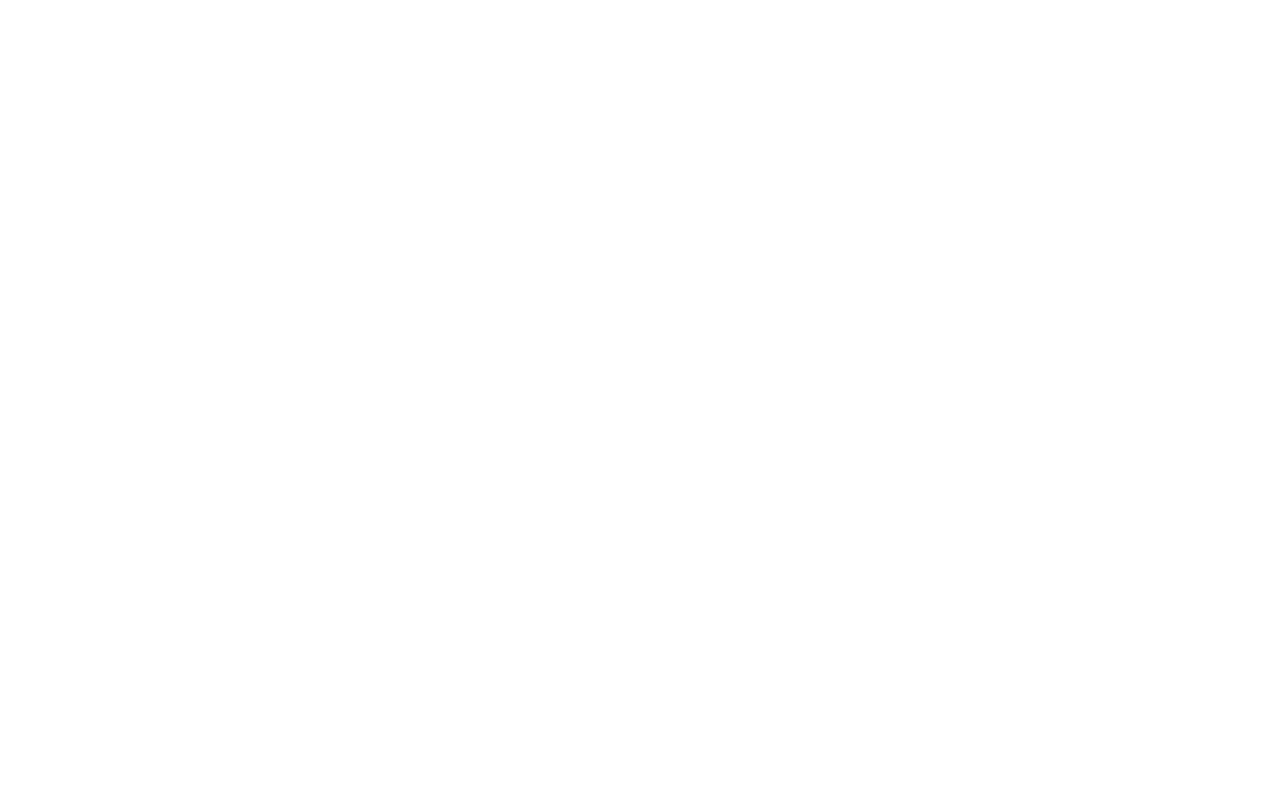
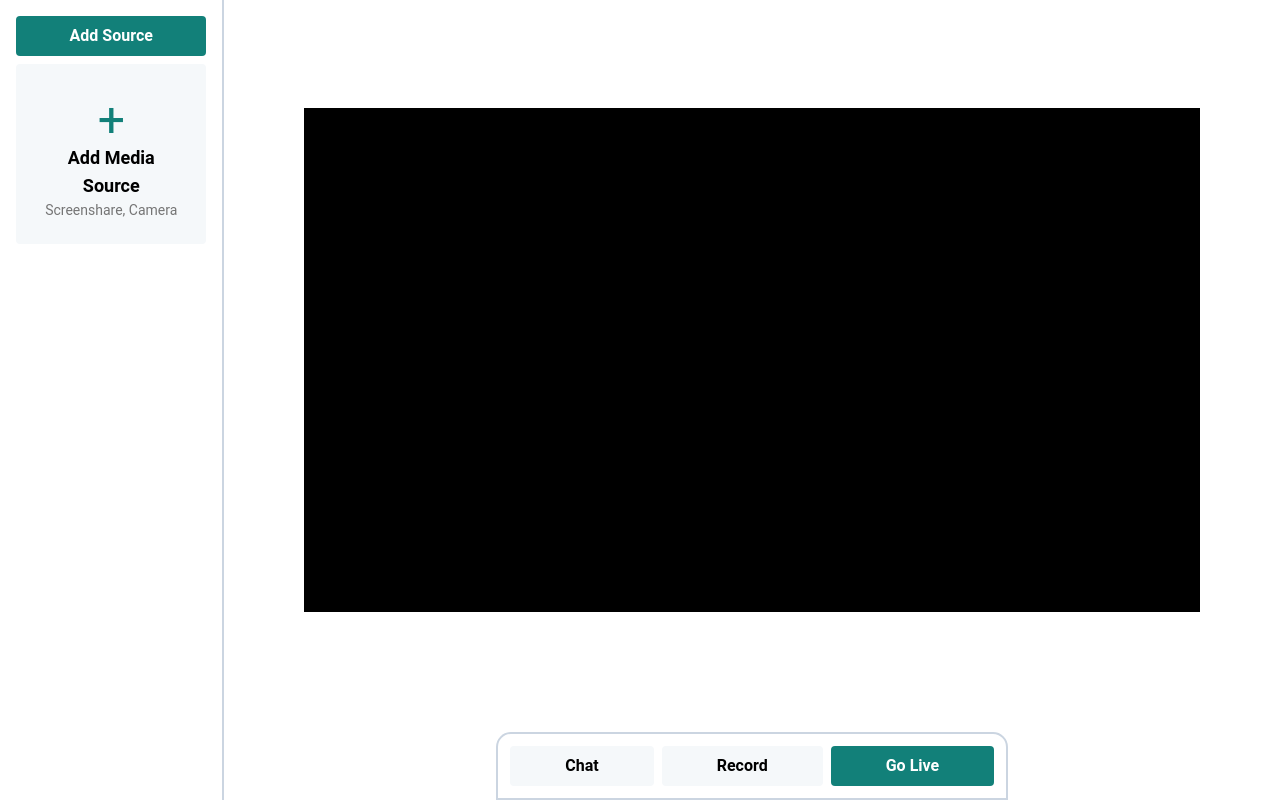
Before and after one commit to lynnmugambi/live-stream-app, a Vue app: page / in a window 1280 px wide. Built offline with nearby package versions, Linux system fonts and the light colour scheme; the HTML template or start-up script is replaced by a standard one.

Commit message:
added components

```diff
--- a/src/App.vue
+++ b/src/App.vue
@@ -1,26 +1,26 @@
 <template>
   <div id="app">
-
+    <SideBar></SideBar>
+    <StreamCanvas></StreamCanvas>
   </div>
 </template>
 
 <script>
-
+import SideBar from "./components/SideBar.vue";
+import StreamCanvas from "./components/StreamCanvas.vue";
 export default {
-  name: 'App',
+  name: "App",
   components: {
-
-  }
-}
+    SideBar,
+    StreamCanvas,
+  },
+};
 </script>
 
 <style lang="scss">
 #app {
-  font-family: Avenir, Helvetica, Arial, sans-serif;
-  -webkit-font-smoothing: antialiased;
-  -moz-osx-font-smoothing: grayscale;
-  text-align: center;
-  color: #2c3e50;
-  margin-top: 60px;
+  @apply flex flex-row;
+  width: 100%;
+  height: 100vh;
 }
 </style>
--- /dev/null
+++ b/src/components/ActionPanel.vue
@@ -0,0 +1,27 @@
+<template>
+  <div class="action-panel">
+    <ButtonComponent text="Chat"></ButtonComponent>
+    <ButtonComponent text="Record"></ButtonComponent>
+    <ButtonComponent text="Go Live" btnState="active"></ButtonComponent>
+  </div>
+</template>
+
+<script>
+import ButtonComponent from "./ButtonComponent.vue";
+export default {
+  components: { ButtonComponent },
+};
+</script>
+
+<style lang="scss" scoped>
+.action-panel {
+  @apply inline-flex p-3 gap-2 border-slate-300 border-solid border-2 absolute bottom-0;
+  border-top-right-radius: 15px;
+  border-top-left-radius: 15px;
+  width: 40%;
+
+  .button {
+    @apply grow;
+  }
+}
+</style>
--- /dev/null
+++ b/src/components/ButtonComponent.vue
@@ -0,0 +1,47 @@
+<template>
+  <div class="button" :class="getClass" @click="emitClick">{{ text }}</div>
+</template>
+
+<script>
+export default {
+  name: "ButtonComponent",
+  props: {
+    text: {
+      type: String,
+      default: "Add Text",
+      required: true,
+    },
+    btnState: {
+      type: String,
+    },
+  },
+  computed: {
+    getClass() {
+      return this.btnState ? `button-${this.btnState}` : "";
+    },
+  },
+  methods: {
+    emitClick() {
+      this.$emit("btnClicked");
+    },
+  },
+};
+</script>
+
+<style lang="scss" scoped>
+.button {
+  @apply py-2 px-4 rounded text-black flex justify-center items-center;
+  font-weight: 700;
+  background-color: var(--lightGreyBtn);
+
+  &-active {
+    @apply text-white;
+    background-color: var(--darkTeal);
+  }
+
+  &-hide {
+    @apply bg-white;
+    color: var(--redText);
+  }
+}
+</style>
--- /dev/null
+++ b/src/components/ModalComponent.vue
@@ -0,0 +1,12 @@
+<template>
+  <div></div>
+</template>
+
+<script>
+export default {
+  name: "ModalComponent",
+};
+</script>
+
+<style>
+</style>
--- /dev/null
+++ b/src/components/SideBar.vue
@@ -0,0 +1,65 @@
+<template>
+  <div class="side-bar">
+    <div class="content">
+      <ButtonComponent
+        text="Add Source"
+        btnState="active"
+        @btnClicked="openModal"
+      ></ButtonComponent>
+      <div v-if="!hasSource" class="source-placeholder">
+        <span class="plus"> + </span>
+        <span class="text-black text-lg font-bold">Add Media Source</span>
+        <span class="text-small">Screenshare, Camera</span>
+      </div>
+    </div>
+  </div>
+</template>
+
+<script>
+import ButtonComponent from "./ButtonComponent.vue";
+
+export default {
+  name: "SideBar",
+  components: { ButtonComponent },
+  data() {
+    return {
+      sourceList: [],
+    };
+  },
+  computed: {
+    hasSource() {
+      return this.sourceList.length > 1;
+    },
+  },
+  methods: {
+    openModal() {
+      console.log("modal opened");
+    },
+  },
+};
+</script>
+
+<style lang="scss" scoped>
+.side-bar {
+  @apply flex flex-col h-full border-r-slate-300 border-solid border-r-2 w-1/4;
+  min-width: 200px;
+
+  .content {
+    @apply p-4 w-full h-full inline-flex gap-2 flex-col;
+
+    .source-placeholder {
+      @apply flex flex-col justify-center items-center p-6 rounded text-center;
+      background-color: var(--lightGreyBtn);
+
+      .plus {
+        @apply text-5xl pt-2;
+        color: var(--darkTeal);
+      }
+      .text-small {
+        @apply text-sm;
+        color: var(--greyText);
+      }
+    }
+  }
+}
+</style>
--- /dev/null
+++ b/src/components/StreamCanvas.vue
@@ -0,0 +1,27 @@
+<template>
+  <div class="stream-canvas">
+    <div class="container"></div>
+    <ActionPanel></ActionPanel>
+  </div>
+</template>
+
+<script>
+import ActionPanel from "./ActionPanel.vue";
+export default {
+  name: "StreamCanvas",
+  components: { ActionPanel },
+};
+</script>
+
+<style lang="scss" scoped>
+.stream-canvas {
+  @apply w-full my-10 mx-20 flex flex-col justify-center items-center;
+
+  .container {
+    @apply bg-black max-h-full w-full;
+    aspect-ratio: 16/9;
+    max-width: 1500px;
+    margin-top: -80px;
+  }
+}
+</style>
--- a/src/index.css
+++ b/src/index.css
@@ -1,3 +1,22 @@
 @tailwind base;
 @tailwind components;
 @tailwind utilities;
+
+@import url("https://fonts.googleapis.com/css2?family=Roboto:ital,wght@0,400;0,700;0,800;0,900;1,300;1,500&display=swap");
+
+* {
+  margin: 0;
+  padding: 0;
+  box-sizing: border-box;
+  font-family: "Roboto", sans-serif;
+}
+
+:root {
+  --lightGreyBtn: #F5F8FA;
+  --darkTeal: #128079;
+  --lightTeal: rgba(18, 128, 121, 0.16);
+  --lightGreyBg: #E3E8EB;
+  --darkGreyBg: rgba(145, 151, 154, 0.24);
+  --greyText: #757575;
+  --redText: #F34848;
+}
```
Also changed, not shown: src/components/StreamOptions.vue (added, +13 -0 lines), 1 other file (tests, documents, lock files or other folders).
